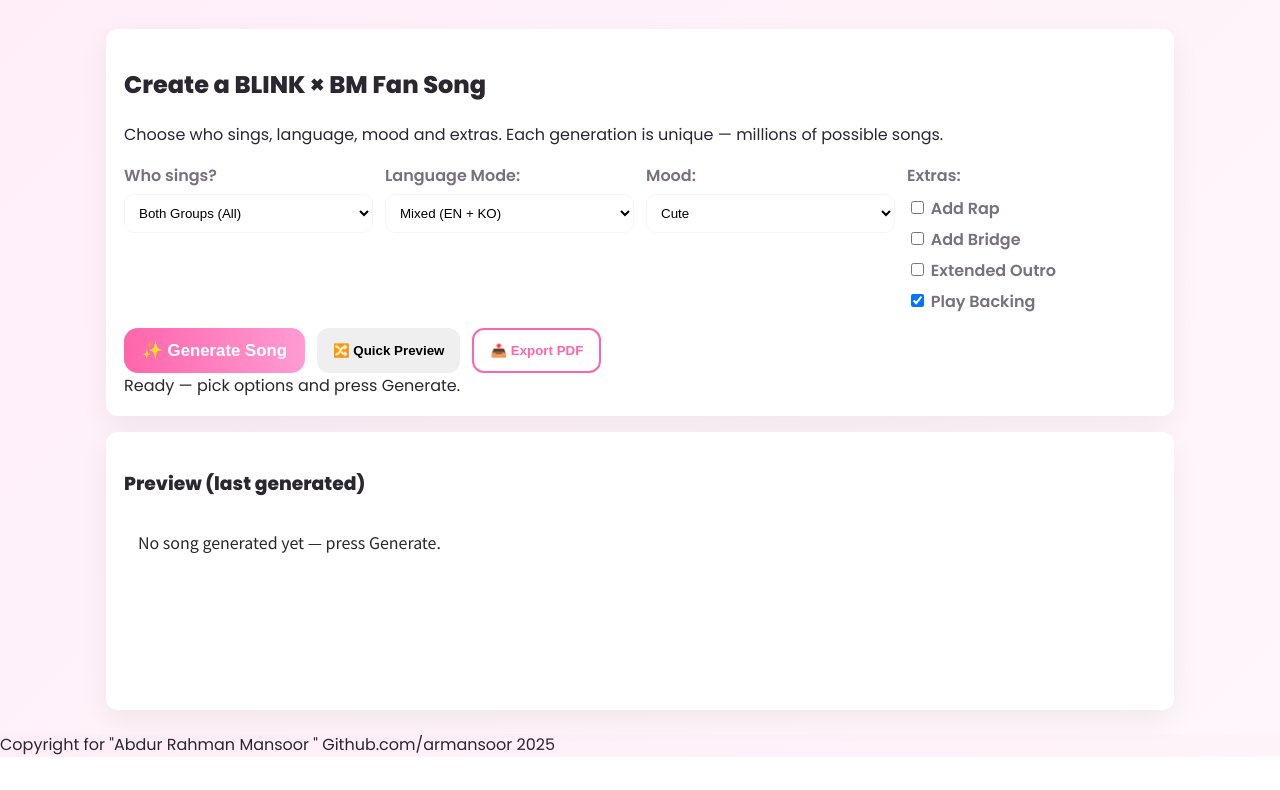
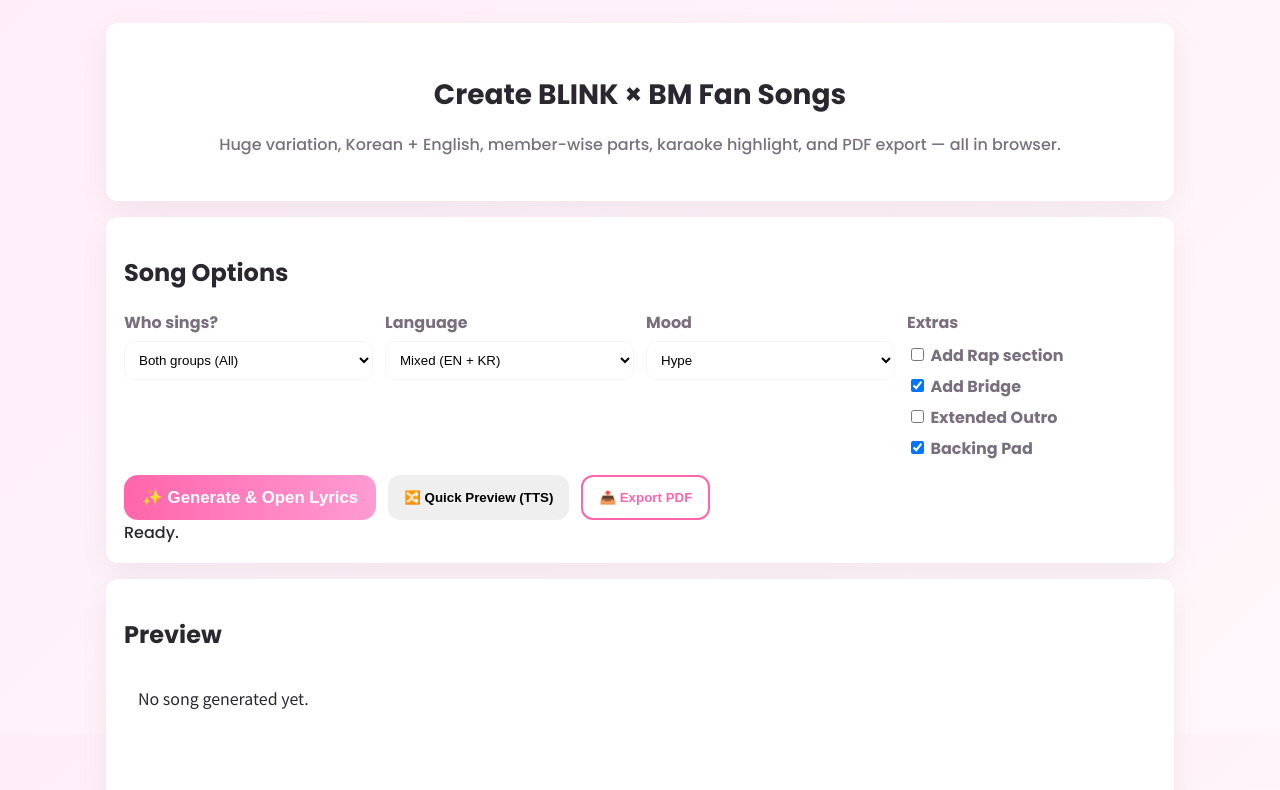
Before and after one commit to armansoor/SingerAI, a plain HTML site: page index.html in a window 1280 px wide. Shown: the part 66-856 px from the top of the page. Before the commit the page ends 823 px from the top, so only its background shows below. Drawn offline with Linux system fonts and the light colour scheme.

Commit message:
Update index.html

```diff
--- a/index.html
+++ b/index.html
@@ -1,109 +1,117 @@
 <!doctype html>
 <html lang="en">
 <head>
-  <meta charset="utf-8" />
-  <meta name="viewport" content="width=device-width,initial-scale=1" />
-  <title>Blink × BM • Generator</title>
+  <meta charset="utf-8"/>
+  <meta name="viewport" content="width=device-width,initial-scale=1"/>
+  <title>BLINK × BM • Generate</title>
 
   <!-- Fonts -->
-  <link href="https://fonts.googleapis.com/css2?family=Poppins:wght@400;600;800&family=Noto+Sans+KR:wght@400;700&display=swap" rel="stylesheet">
+  <link href="https://fonts.googleapis.com/css2?family=Poppins:wght@300;500;700;900&family=Noto+Sans+KR:wght@400;700&display=swap" rel="stylesheet">
 
-  <link rel="stylesheet" href="style.css" />
-  <!-- dataset + app -->
+  <link rel="stylesheet" href="style.css"/>
   <script defer src="dataset.js"></script>
-  <script defer src="app.js"></script>
+  <script defer src="script.js"></script>
+  <!-- html2pdf is used for export -->
+  <script defer src="https://cdnjs.cloudflare.com/ajax/libs/html2pdf.js/0.9.2/html2pdf.bundle.min.js"></script>
 </head>
 <body>
   <header class="topbar">
-    <div class="brand" id="homeBtn">BLINK × BM</div>
+    <div class="brand" id="brandHome">BLINK × BM</div>
 
     <nav class="navlinks">
-      <a href="index.html" class="active">Generate</a>
-      <a href="lyrics.html">Lyrics</a>
-      <a href="members.html">Members</a>
-      <a href="about.html">About</a>
+      <a href="index.html" class="nav-link active">Generate</a>
+      <a href="lyrics.html" class="nav-link">Lyrics</a>
+      <a href="members.html" class="nav-link">Members</a>
+      <a href="about.html" class="nav-link">About</a>
     </nav>
 
-    <div class="controls">
-      <select id="themePicker" title="Theme">
+    <div class="right-controls">
+      <select class="themePicker" title="Theme">
         <option value="cute">Cute Pastel</option>
         <option value="neon">Neon Dark</option>
       </select>
     </div>
   </header>
 
-  <main class="page container">
-    <section class="panel big-panel">
-      <h1 class="title">Create a BLINK × BM Fan Song</h1>
-      <p class="subtitle">Choose who sings, language, mood and extras. Each generation is unique — millions of possible songs.</p>
+  <main class="container">
+    <section class="panel hero">
+      <h1 class="hero-title">Create BLINK × BM Fan Songs</h1>
+      <p class="hero-sub">Huge variation, Korean + English, member-wise parts, karaoke highlight, and PDF export — all in browser.</p>
+    </section>
+
+    <section class="panel">
+      <h2>Song Options</h2>
 
       <div class="form-grid">
-        <label>Who sings?
+        <label>
+          Who sings?
           <select id="modeSelect">
-            <option value="both">Both Groups (All)</option>
-            <option value="blackpink">BLACKPINK Only</option>
-            <option value="babymonster">BABYMONSTER Only</option>
-            <option value="solo">Solo (choose)</option>
-            <option value="subunit">Custom Sub-unit (2–3)</option>
+            <option value="both">Both groups (All)</option>
+            <option value="blackpink">BLACKPINK only</option>
+            <option value="babymonster">BABYMONSTER only</option>
+            <option value="solo">Solo (pick)</option>
+            <option value="subunit">Custom sub-unit (2–3)</option>
           </select>
         </label>
 
-        <label id="soloBox" class="hidden">Choose solo:
+        <label id="soloBox" class="hidden">
+          Solo member
           <select id="soloSelect"></select>
         </label>
 
-        <label id="subunitBox" class="hidden">Pick members (2–3):
+        <label id="subunitBox" class="hidden">
+          Pick 2–3 members
           <div id="subunitList" class="member-checkboxes"></div>
         </label>
 
-        <label>Language Mode:
+        <label>
+          Language
           <select id="langMode">
-            <option value="mix" selected>Mixed (EN + KO)</option>
+            <option value="mix">Mixed (EN + KR)</option>
             <option value="en">English only</option>
             <option value="ko">Korean only</option>
           </select>
         </label>
 
-        <label>Mood:
+        <label>
+          Mood
           <select id="moodMode">
+            <option value="hype">Hype</option>
             <option value="cute">Cute</option>
             <option value="savage">Savage</option>
-            <option value="sad">Sad</option>
-            <option value="hype">Hype</option>
+            <option value="sad">Sad / Ballad</option>
             <option value="dreamy">Dreamy</option>
           </select>
         </label>
 
-        <label>Extras:
+        <label>
+          Extras
           <div class="extras">
-            <label><input type="checkbox" id="extraRap"> Add Rap</label>
-            <label><input type="checkbox" id="extraBridge"> Add Bridge</label>
+            <label><input type="checkbox" id="extraRap"> Add Rap section</label>
+            <label><input type="checkbox" id="extraBridge" checked> Add Bridge</label>
             <label><input type="checkbox" id="extraOutro"> Extended Outro</label>
-            <label><input type="checkbox" id="backingPad" checked> Play Backing</label>
+            <label><input type="checkbox" id="backingPad" checked> Backing Pad</label>
           </div>
         </label>
       </div>
 
       <div class="action-row">
-        <button id="generateBtn" class="btn primary xlarge">✨ Generate Song</button>
-        <button id="quickPreview" class="btn">🔀 Quick Preview</button>
+        <button id="generateBtn" class="btn primary xlarge">✨ Generate & Open Lyrics</button>
+        <button id="previewBtn" class="btn">🔀 Quick Preview (TTS)</button>
         <button id="exportBtn" class="btn outline">📤 Export PDF</button>
       </div>
 
-      <div id="status" class="status">Ready — pick options and press Generate.</div>
+      <div id="status" class="status">Ready.</div>
     </section>
 
     <section class="panel">
-      <h3>Preview (last generated)</h3>
-      <pre id="previewBox" class="preview">No song generated yet — press Generate.</pre>
+      <h2>Preview</h2>
+      <pre id="previewBox" class="preview">No song generated yet.</pre>
     </section>
   </main>
 
   <footer class="foot">
     Copyright for "Abdur Rahman Mansoor " Github.com/armansoor 2025
   </footer>
-
-  <!-- html2pdf for export (used on lyrics page too) -->
-  <script src="https://cdnjs.cloudflare.com/ajax/libs/html2pdf.js/0.9.2/html2pdf.bundle.min.js"></script>
 </body>
 </html>
```
